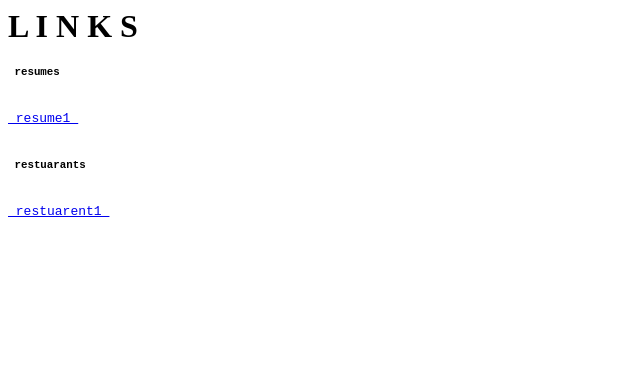
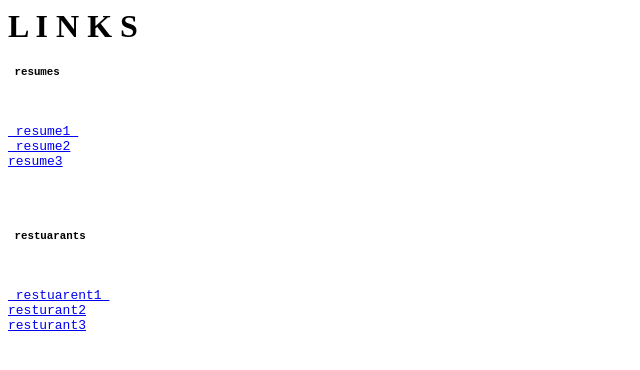
Before and after one commit to sanju1707/links, a plain HTML site: page index.html in a window 1280 px wide. Shown: the whole page, without its empty margins (0-640 px from the left). Drawn offline with Linux system fonts and the light colour scheme.

Commit message:
Add files via upload

```diff
--- a/index.html
+++ b/index.html
@@ -5,10 +5,18 @@
 <h1> L I N K S </h1>
 <pre>
 <h5> resumes </h5>
+<pre>
 <a  href ="https://sanju1707.github.io/resume1/"> resume1 </a>
+<a href ="https://sanju1707.github.io/resume1/"> resume2</a>
+<a href="https://sanju1707.github.io/resume1/">resume3</a>
+</pre>
 
 <h5> restuarants </h5>
+<pre>
 <a href="https://sanju1707.github.io/restuarant/"> restuarent1 </a>
+<a href="https://sanju1707.github.io/restuarant/">resturant2</a>
+<a href="https://sanju1707.github.io/restuarant/">resturant3</a>
+</pre>
 
 
 </pre>
```
